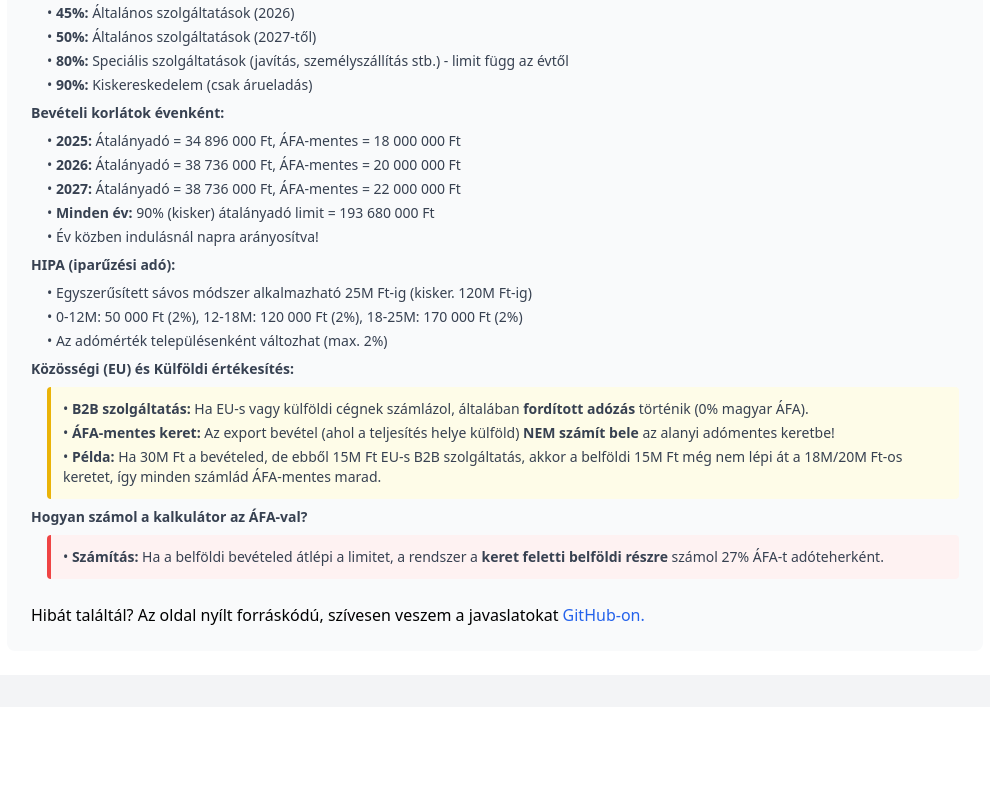
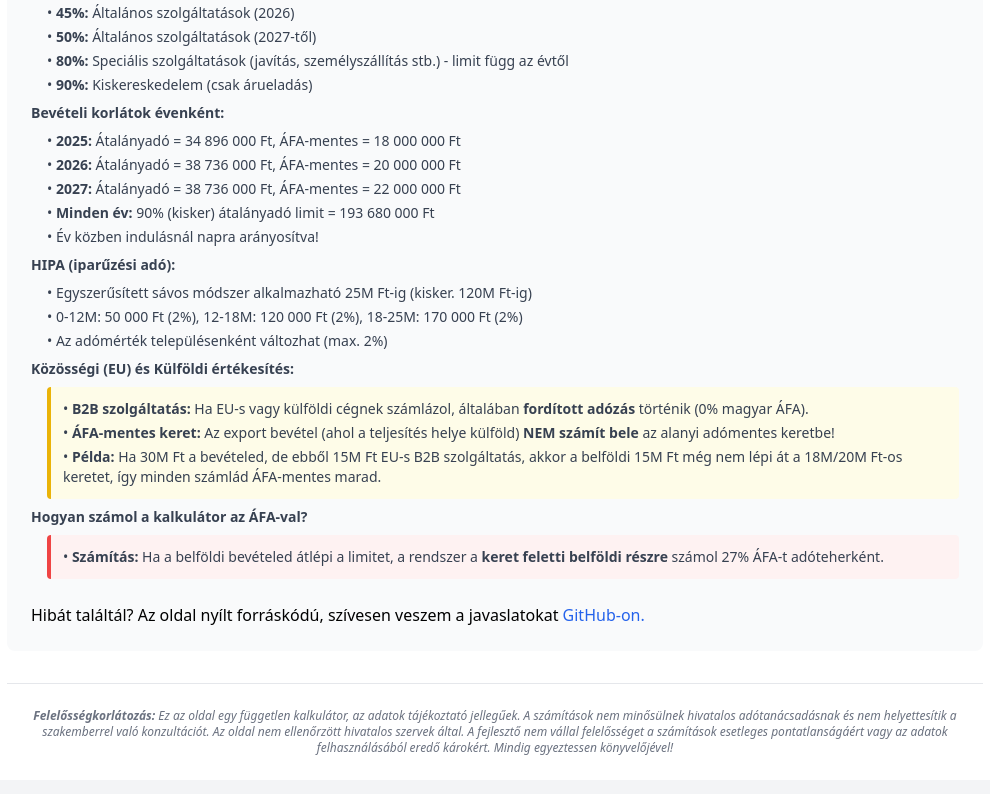
Before and after one commit to DaWe35/atalanyado, a React (Vite) app: page / in a window 1280 px wide. Shown: the part 1714-2508 px from the top of the page, without its empty margins (145-1135 px from the left). Before the commit the page ends 2421 px from the top, so only its background shows below. Built offline with nearby package versions, Linux system fonts and the light colour scheme.

Commit message:
Add disclaimer section to AtalanyadoDiagram, clarifying the independent nature of the calculator and the limitations of the provided data. Emphasized the importance of consulting a professional for tax advice.

```diff
--- a/src/AtalanyadoDiagram.jsx
+++ b/src/AtalanyadoDiagram.jsx
@@ -909,6 +909,16 @@ export default function AtalanyadoDiagram() {
           GitHub-on.
         </a>
       </div>
+
+      {/* Felelősségkorlátozás */}
+      <div className="mt-8 pt-6 border-t border-gray-200 text-center">
+        <p className="text-xs text-gray-500 italic">
+          <strong>Felelősségkorlátozás:</strong> Ez az oldal egy független kalkulátor, az adatok tájékoztató jellegűek.
+          A számítások nem minősülnek hivatalos adótanácsadásnak és nem helyettesítik a szakemberrel való konzultációt.
+          Az oldal nem ellenőrzött hivatalos szervek által. A fejlesztő nem vállal felelősséget a számítások esetleges
+          pontatlanságáért vagy az adatok felhasználásából eredő károkért. Mindig egyeztessen könyvelőjével!
+        </p>
+      </div>
     </div>
   );
 }
```
